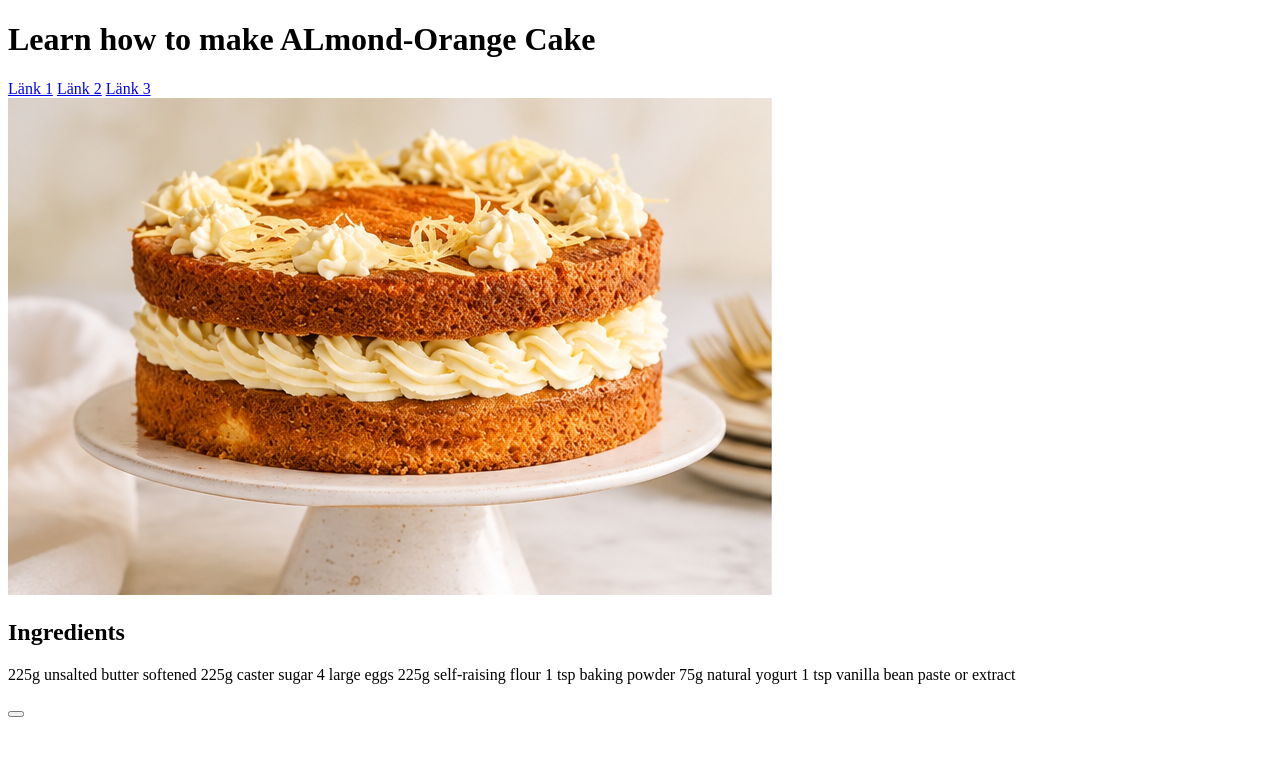
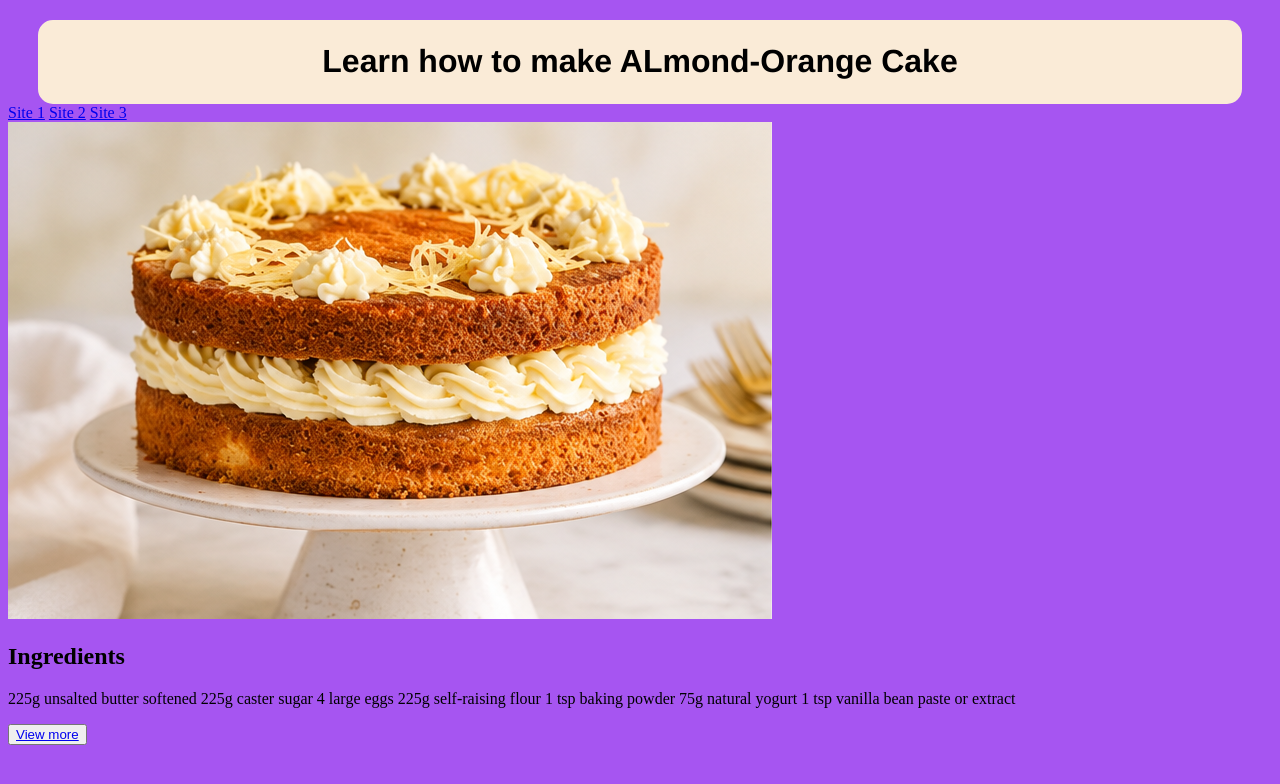
Before and after one commit to Blaize23/Egen-web, a plain HTML site: page index.html in a window 1280 px wide. Drawn offline with Linux system fonts and the light colour scheme.

Commit message:
header styles

```diff
--- a/index.html
+++ b/index.html
@@ -5,15 +5,16 @@
     <meta name="viewport" content="width=device-width, initial-scale=1.0">
     <title>Document</title>
 </head>
+<link rel="stylesheet" href="styles.css">
 <body>
     <Header>
         <h1>Learn how to make ALmond-Orange Cake</h1>
     </Header>
 
     <nav>
-        <a href="https://www.bbcgoodfood.com/recipes/lemon-layer-cake-with-soft-cheese-icing">Länk 1</a>
-        <a href="https://www.ica.se/artikel/layer-cake/">Länk 2</a>
-        <a href="https://glutenfreecuppatea.co.uk/2021/09/08/gluten-free-lemon-and-elderflower-cake-recipe/">Länk 3</a>
+        <a href="https://www.bbcgoodfood.com/recipes/lemon-layer-cake-with-soft-cheese-icing">Site 1</a>
+        <a href="https://www.ica.se/artikel/layer-cake/">Site 2</a>
+        <a href="https://glutenfreecuppatea.co.uk/2021/09/08/gluten-free-lemon-and-elderflower-cake-recipe/">Site 3</a>
     </nav>
 
     <main>
@@ -31,7 +32,7 @@
         </p>
 
         <button>
-            <a href=""></a>
+            <a href="img/Screenshot 2026-11-18 132710.png">View more</a>
         </button>
     </main>
 </body>
--- a/styles.css
+++ b/styles.css
@@ -0,0 +1,15 @@
+body
+{
+    background-color: rgb(166, 85, 241);
+}
+header
+{
+    border: 2px solid antiquewhite;
+    border-radius: 15px;
+    background-color: antiquewhite;
+    font-family: 'Franklin Gothic Medium', 'Arial Narrow', Arial, sans-serif;
+    text-align: center;
+    margin-top: 20px;
+    margin-left: 30px;
+    margin-right: 30px;
+}
```
